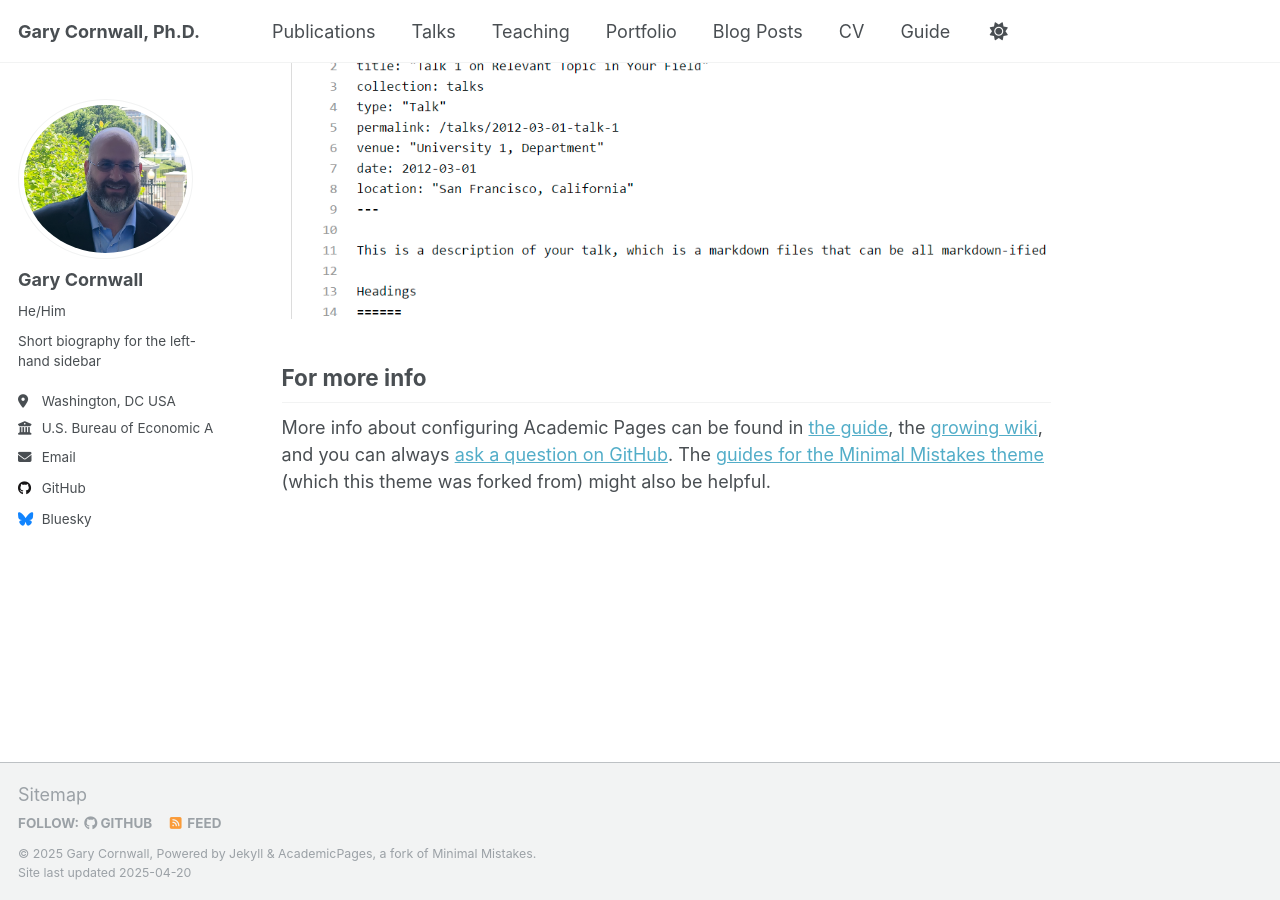
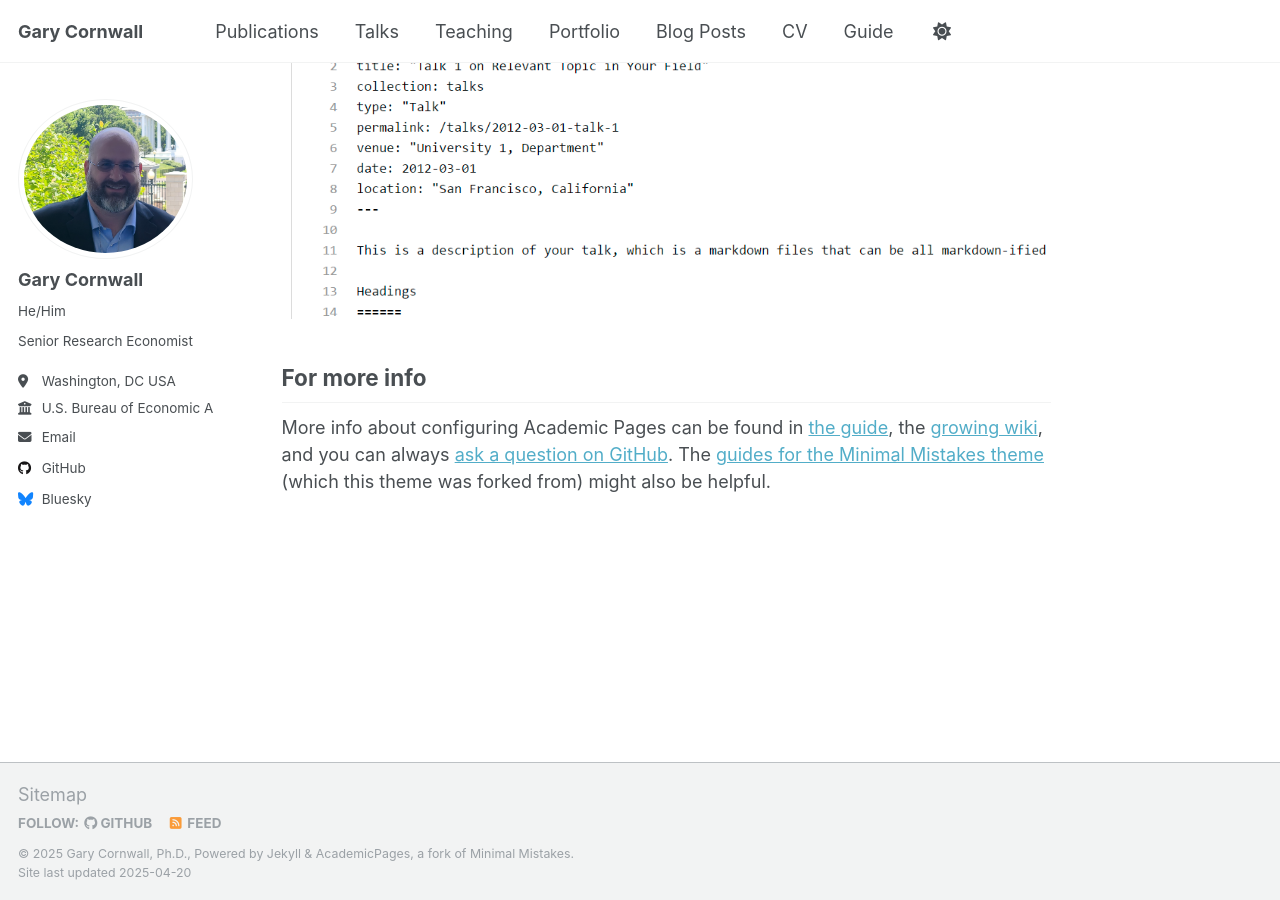
Before and after one commit to grycrnwll/grycrnwll.github.io, a Jekyll site: the page built from _pages/about.md, in a window 1280 px wide and 900 px high, scrolled down 2636 px. Built offline with Jekyll 4.4.1, drawn with Linux system fonts in a browser that asks for light colours.

Commit message:
Update _config.yml

```diff
--- a/_config.yml
+++ b/_config.yml
@@ -9,9 +9,9 @@
 # Basic Site Settings
 locale                   : "en-US"
 site_theme               : "default"
-title                    : "Gary Cornwall, Ph.D."
+title                    : "Gary Cornwall"
 title_separator          : "-"
-name                     : &name "Gary Cornwall"
+name                     : &name "Gary Cornwall, Ph.D."
 description              : &description "Senior Research Economist"
 url                      : https://grycrnwll.github.io # the base hostname & protocol for your site e.g. "https://[your GitHub username].github.io"
 baseurl                  : "" # the subpath of your site, e.g. "/blog"
@@ -25,7 +25,7 @@ author:
   avatar           : "profile.jpg"
   name             : "Gary Cornwall"
   pronouns         : "He/Him"
-  bio              : "Short biography for the left-hand sidebar"
+  bio              : "Senior Research Economist"
   location         : "Washington, DC  USA"
   employer         : "U.S. Bureau of Economic Analysis"
   uri              : # URL
@@ -50,7 +50,7 @@ author:
   stackoverflow    : # User number or user number and name (i.e., use "1" or "1/jeff-atwood")
 
   # Social media
-  bluesky          : "bsky.app" # Replace this with you Bluesky username
+  bluesky          : "@garycornwall.bsky.social" # Replace this with you Bluesky username
   facebook         : # Username
   flickr           : # Username
   foursquare       : # Username
```
